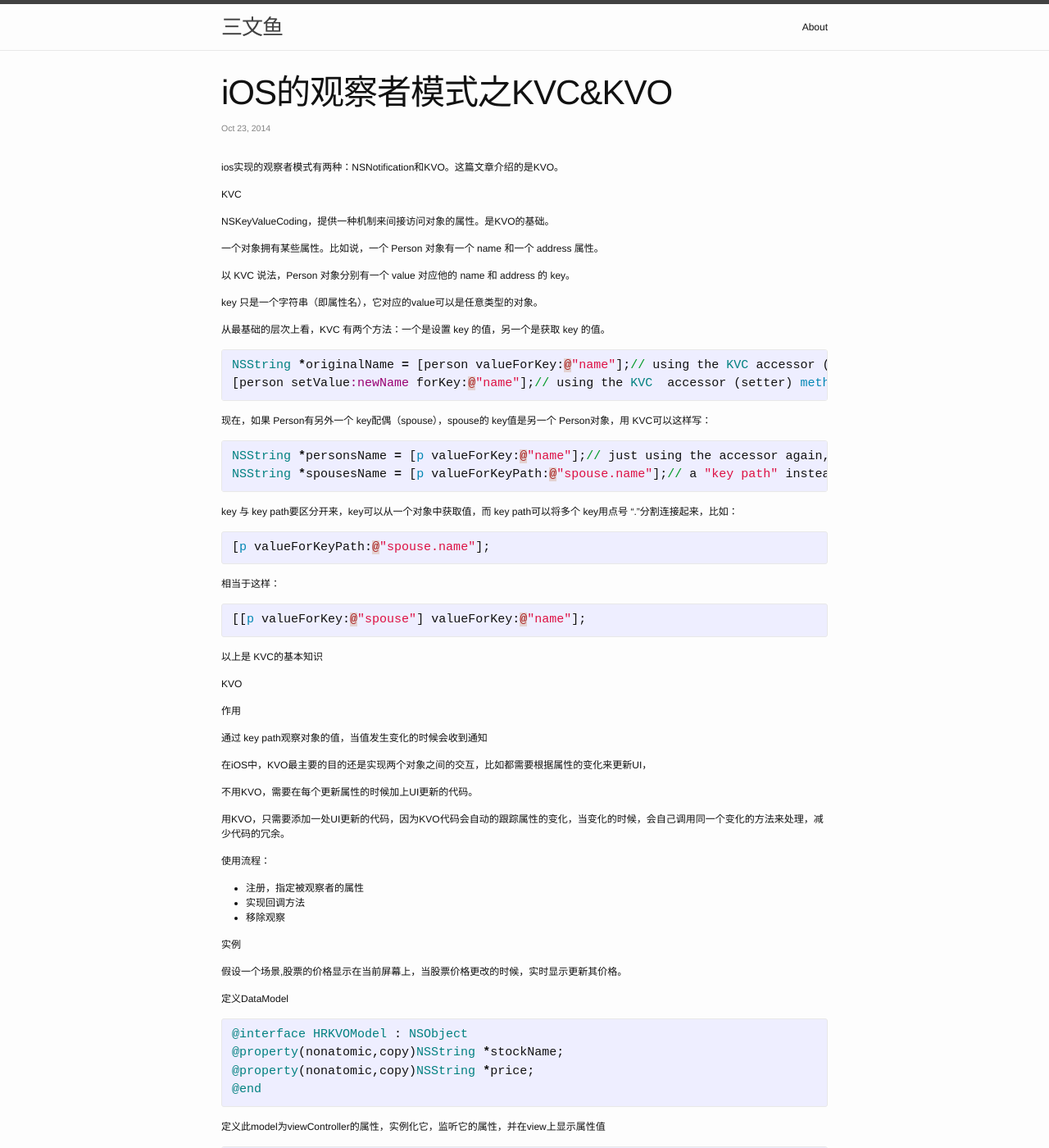
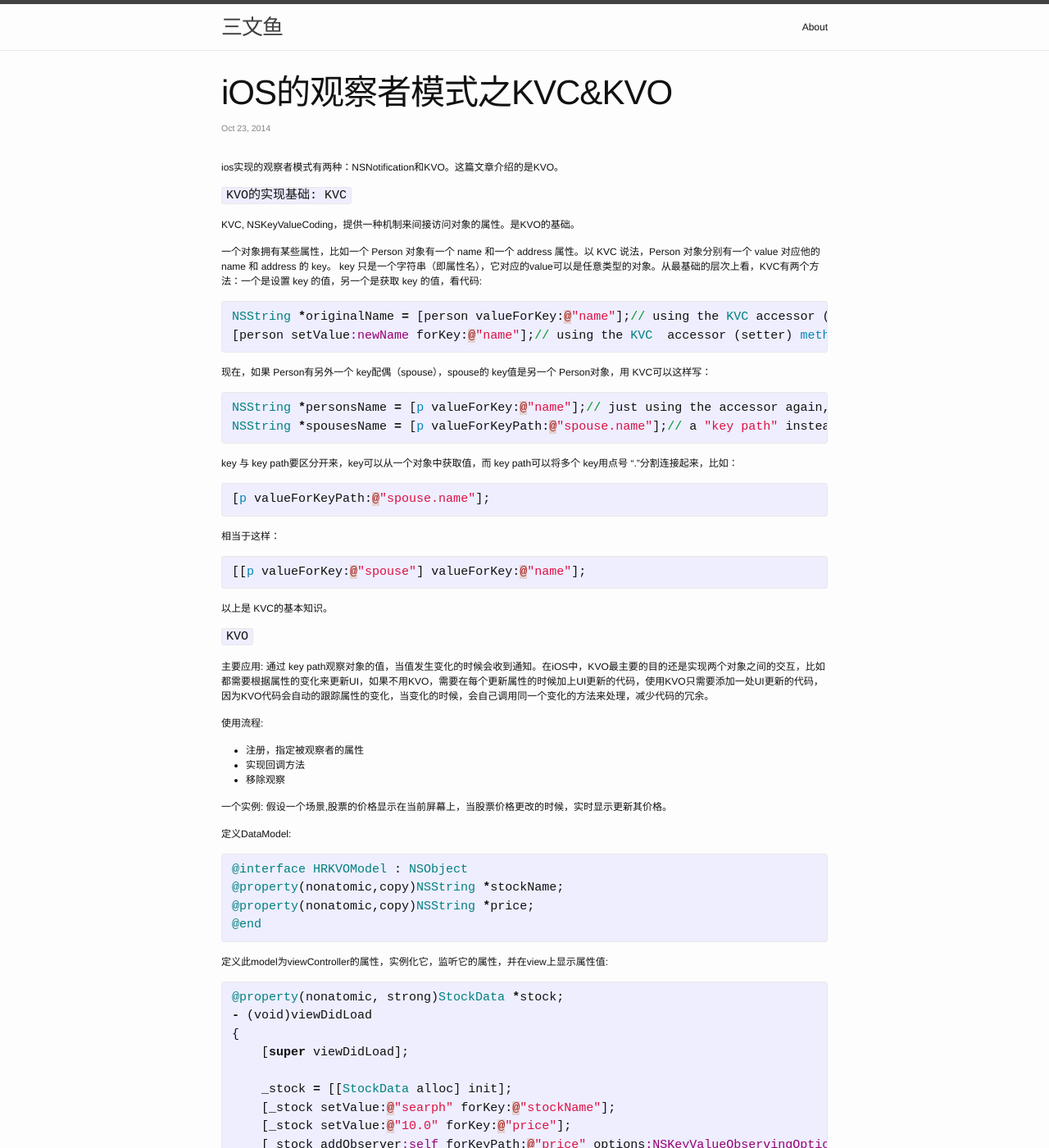
Before and after one commit to binkwang/hanmbink.github.io, a Jekyll site: the page built from _posts/2014-10-23-iOS的观察者模式之KVC&KVO.markdown, in a window 1280 px wide and 1400 px high. Shown: the whole window at 82% size. Built offline with Jekyll 4.4.1, drawn with Linux system fonts in a browser that asks for light colours; some of the changed text lies outside the part shown.

Commit message:
Update 2014-10-23-iOS的观察者模式之KVC&KVO.markdown

```diff
--- a/_posts/2014-10-23-iOS的观察者模式之KVC&KVO.markdown
+++ b/_posts/2014-10-23-iOS的观察者模式之KVC&KVO.markdown
@@ -7,17 +7,11 @@ categories: [技术,ios]
 
 ios实现的观察者模式有两种：NSNotification和KVO。这篇文章介绍的是KVO。
 
-KVC
+`KVO的实现基础: KVC`
 
-NSKeyValueCoding，提供一种机制来间接访问对象的属性。是KVO的基础。
+KVC, NSKeyValueCoding，提供一种机制来间接访问对象的属性。是KVO的基础。
 
-一个对象拥有某些属性。比如说，一个 Person 对象有一个 name 和一个 address 属性。
-
-以 KVC 说法，Person 对象分别有一个 value 对应他的 name 和 address 的 key。
-
-key 只是一个字符串（即属性名），它对应的value可以是任意类型的对象。
-
-从最基础的层次上看，KVC 有两个方法：一个是设置 key 的值，另一个是获取 key 的值。
+一个对象拥有某些属性，比如一个 Person 对象有一个 name 和一个 address 属性。以 KVC 说法，Person 对象分别有一个 value 对应他的 name 和 address 的 key。 key 只是一个字符串（即属性名），它对应的value可以是任意类型的对象。从最基础的层次上看，KVC有两个方法：一个是设置 key 的值，另一个是获取 key 的值，看代码:
 
 {% highlight ruby %}
 NSString *originalName = [person valueForKey:@"name"];// using the KVC accessor (getter) method
@@ -43,31 +37,20 @@ key 与 key path要区分开来，key可以从一个对象中获取值，而 key
 [[p valueForKey:@"spouse"] valueForKey:@"name"];
 {% endhighlight %}
 
-以上是 KVC的基本知识
+以上是 KVC的基本知识。
 
-KVO
+`KVO`
 
-作用
+主要应用: 通过 key path观察对象的值，当值发生变化的时候会收到通知。在iOS中，KVO最主要的目的还是实现两个对象之间的交互，比如都需要根据属性的变化来更新UI，如果不用KVO，需要在每个更新属性的时候加上UI更新的代码，使用KVO只需要添加一处UI更新的代码，因为KVO代码会自动的跟踪属性的变化，当变化的时候，会自己调用同一个变化的方法来处理，减少代码的冗余。
 
-通过 key path观察对象的值，当值发生变化的时候会收到通知
-
-在iOS中，KVO最主要的目的还是实现两个对象之间的交互，比如都需要根据属性的变化来更新UI，
-
-不用KVO，需要在每个更新属性的时候加上UI更新的代码。
-
-用KVO，只需要添加一处UI更新的代码，因为KVO代码会自动的跟踪属性的变化，当变化的时候，会自己调用同一个变化的方法来处理，减少代码的冗余。
-
-
-使用流程：
+使用流程:
 * 注册，指定被观察者的属性
 * 实现回调方法
 * 移除观察
 
-实例
+一个实例: 假设一个场景,股票的价格显示在当前屏幕上，当股票价格更改的时候，实时显示更新其价格。
 
-假设一个场景,股票的价格显示在当前屏幕上，当股票价格更改的时候，实时显示更新其价格。
-
-定义DataModel
+定义DataModel:
 
 {% highlight ruby %}
 @interface HRKVOModel : NSObject
@@ -76,7 +59,7 @@ KVO
 @end
 {% endhighlight %}
 
-定义此model为viewController的属性，实例化它，监听它的属性，并在view上显示属性值
+定义此model为viewController的属性，实例化它，监听它的属性，并在view上显示属性值:
 
 {% highlight ruby %}
 @property(nonatomic, strong)StockData *stock;
@@ -101,7 +84,7 @@ KVO
 }
 {% endhighlight %}
 
-当点击button的时候，调用buttonAction方法，修改对象的属性
+当点击button的时候，调用buttonAction方法，修改对象的属性:
 
 {% highlight ruby %}
 -(void) buttonAction
@@ -123,7 +106,7 @@ KVO
 }
 {% endhighlight %}
 
-增加观察与取消观察是成对出现的，所以需要在最后的时候，移除观察者
+增加观察与取消观察是成对出现的，所以需要在最后的时候移除观察者:
 
 {% highlight ruby %}
 - (void)dealloc
@@ -134,13 +117,9 @@ KVO
 }
 {% endhighlight %}
 
-KVO与Notification的区别：
+`KVO与Notification的区别:`
 
-实现两个对象之间的交互用Notification也可以，区别在于：
-
-Notification不是严格意义上的两个对象的交互，中间有一个NotificationCenter来作为中间人来进行沟通，KVO就纯粹是连个对象之间的交互了。
-
-两者的相同点是都需要在最后释放注册的Object。
+实现两个对象之间的交互用Notification也可以，与KVO区别在于：Notification不是严格意义上的两个对象的交互，中间有一个NotificationCenter来作为中间人来进行沟通，KVO就纯粹是连个对象之间的交互了。两者的相同点是都需要在最后释放注册的Object。
 
 
 参考：
```
Also changed, not shown: other parts of _posts/2014-10-23-iOS的观察者模式之KVC&KVO.markdown (+1 -1 lines).
